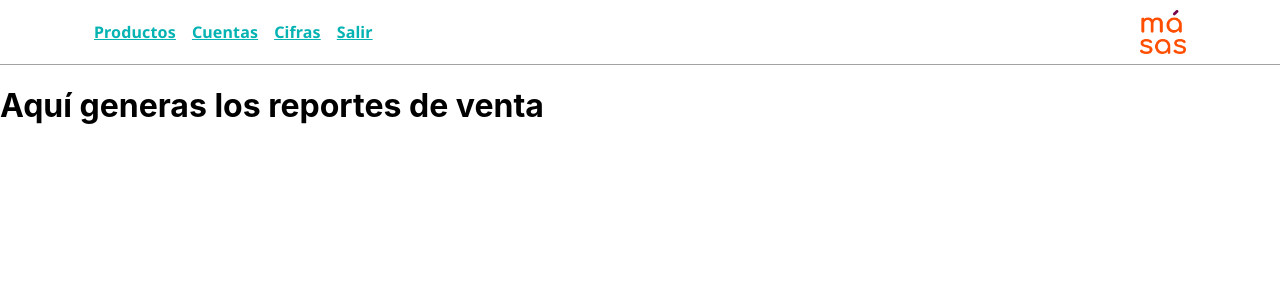
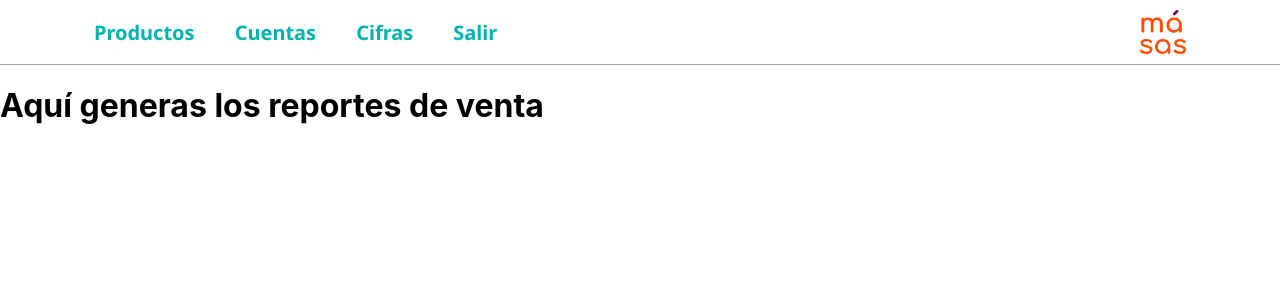
Before and after one commit to masasorganization/masas-web, a React (Create React App) app: page /salesrep in a window 1280 px wide. Shown: the top 300 px of the page. Built offline with nearby package versions, Linux system fonts and the light colour scheme.

Commit message:
Navbar button style added

```diff
--- a/src/components/admin/TestNavbar.jsx
+++ b/src/components/admin/TestNavbar.jsx
@@ -9,6 +9,7 @@ import Collapse from '@mui/material/Collapse'
 import { Link } from 'react-router-dom'
 import imagenLogo from '../../assets/isotipo.png'
 import imagenLogoAlt from '../../assets/isotipoAlt.png'
+import Button from '@mui/material/Button'
 
 const TestNavbar = () => {
   const [expanded, setExpanded] = React.useState(false)
@@ -17,63 +18,85 @@ const TestNavbar = () => {
     setExpanded(!expanded)
   }
 
+  const objetosMenu = [
+    {
+      tituloPagina: 'Productos',
+      paginaURL: 'productmanag'
+    },
+    {
+      tituloPagina: 'Cuentas',
+      paginaURL: 'sellermanag'
+    },
+    {
+      tituloPagina: 'Cifras',
+      paginaURL: 'salesrep'
+    },
+    {
+      tituloPagina: 'Salir',
+      paginaURL: 'login'
+    }
+  ]
+
   return (
     <div>
       <AppBar elevation="0" position="static">
         <Toolbar sx={{ ...contenedorBarra }}>
-          <Box sx={{ display: 'flex', flexDirection: 'row', alignItems: 'center' }}>
+          <Box sx={{ ...contenedorNavegacion }}>
             <IconButton
               expand={expanded}
               onClick={handleExpandClick}
-              aria-label="more"
-              sx={{ display: { xs: 'flex', md: 'none' }, mr: '16px' }}
+              aria-label="Menu"
+              sx={{ ...contenedorIcono }}
             >
               <MenuIcon />
             </IconButton>
-            <Box
-              sx={{
-                display: {
-                  xs: 'none',
-                  md: 'flex'
-                },
-                flexDirection: 'row'
-              }}
-            >
-              <Typography component={Link} sx={{ ...botonTexto }} to="productmanag">
-                Productos
-              </Typography>
-              <Typography component={Link} sx={{ ...botonTexto }} to="sellermanag">
-                Cuentas
-              </Typography>
-              <Typography component={Link} sx={{ ...botonTexto }} to="salesrep">
-                Cifras
-              </Typography>
-              <Typography component={Link} sx={{ ...botonTexto }} to="login">
-                Salir
-              </Typography>
+            <Box sx={{ ...barraPC }}>
+              {objetosMenu.map((objetoMenu) => {
+                const { tituloPagina, paginaURL } = objetoMenu
+                return (
+                  <Button
+                    component={Link}
+                    sx={{ ...botonesNavegacion }}
+                    to={paginaURL}
+                  >
+                    {tituloPagina}
+                  </Button>
+                )
+              })}
             </Box>
             <Collapse
               orientation="horizontal"
               in={expanded}
               timeout="auto"
               unmountOnExit
-              sx={{ ...barraColapsada }}
+              sx={{ ...barraMovil }}
             >
-              <Typography component={Link} sx={{ ...botonTexto }} to="productmanag">
+              <Typography
+                component={Link}
+                sx={{ ...botonesNavegacion }}
+                to="productmanag"
+              >
                 Productos
               </Typography>
-              <Typography component={Link} sx={{ ...botonTexto }} to="sellermanag">
+              <Typography
+                component={Link}
+                sx={{ ...botonesNavegacion }}
+                to="sellermanag"
+              >
                 Cuentas
               </Typography>
-              <Typography component={Link} sx={{ ...botonTexto }} to="salesrep">
+              <Typography
+                component={Link}
+                sx={{ ...botonesNavegacion }}
+                to="salesrep"
+              >
                 Cifras
               </Typography>
-              <Typography component={Link} sx={{ ...botonTexto }} to="login">
+              <Typography component={Link} sx={{ ...botonesNavegacion }} to="login">
                 Salir
               </Typography>
             </Collapse>
           </Box>
-
           <Box component={Link} sx={{ ...logo }} to="welcome"></Box>
         </Toolbar>
       </AppBar>
@@ -100,21 +123,47 @@ const contenedorBarra = {
   }
 }
 
-const botonTexto = {
+const contenedorNavegacion = {
+  display: 'flex',
+  flexDirection: 'row',
+  alignItems: 'center'
+}
+
+const contenedorIcono = {
+  display: { xs: 'flex', md: 'none' },
+  mr: '16px'
+}
+
+const botonesNavegacion = {
   fontFamily: 'Noto Sans, sans-serif',
   fontWeight: 700,
-  fontSize: '16px',
+  fontSize: { xs: '16px', md: '20px' },
   color: '#05B3B2',
-  mr: '16px',
+  mr: { xs: '16px', md: '40px' },
+  p: 0,
+  minWidth: 0,
+  textTransform: 'capitalize',
+  letterSpacing: 0,
+  textDecoration: 'none',
   ':hover': {
-    color: '#666666'
+    color: '#666666',
+    backgroundColor: 'unset',
+    textDecoration: 'none'
   }
 }
 
-const barraColapsada = {
+const barraMovil = {
   display: {
     xs: 'flex',
     md: 'none'
+  },
+  flexDirection: 'row'
+}
+
+const barraPC = {
+  display: {
+    xs: 'none',
+    md: 'flex'
   },
   flexDirection: 'row'
 }
```
